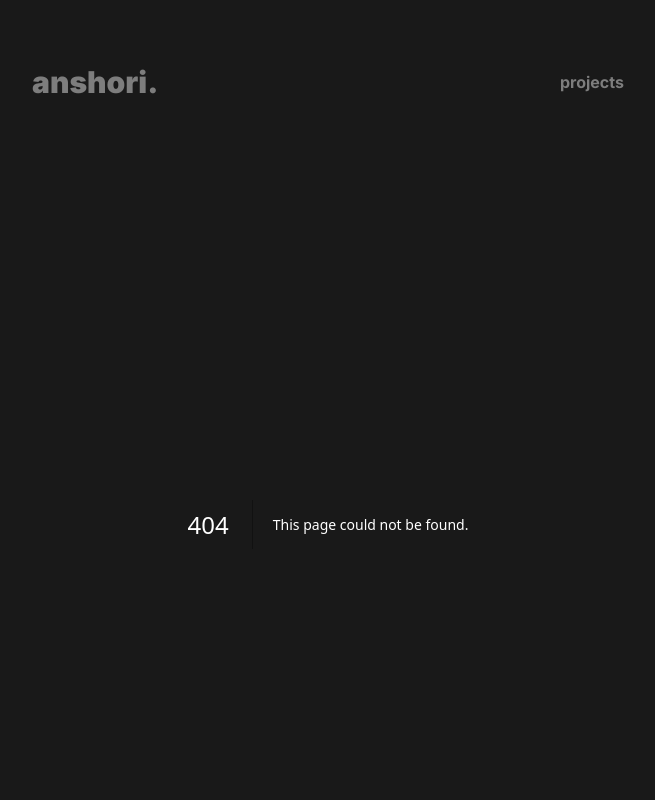
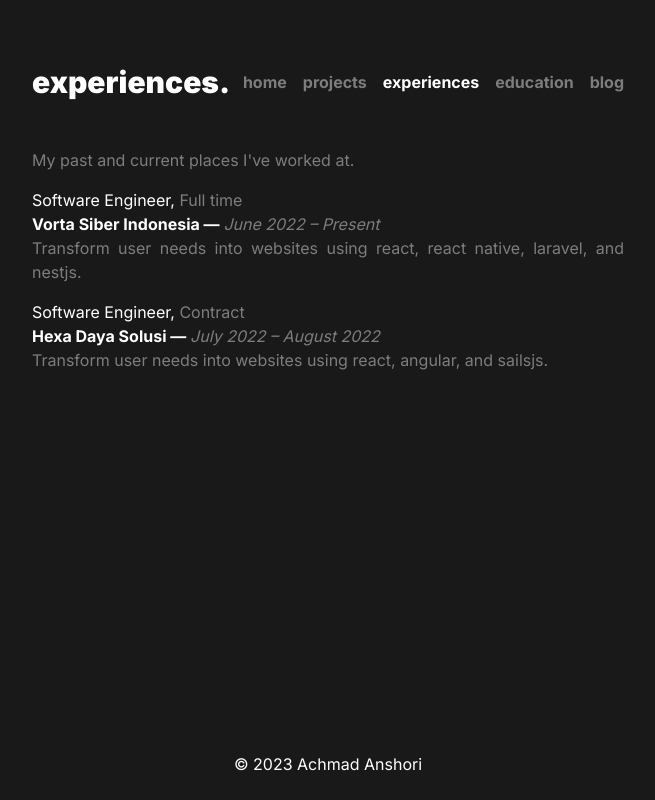
Before and after one commit to anshoriacc/anshori.co, a Next.js app: page /experiences in a window 1280 px wide. Before the commit this address had no page. Shown: the top 800 px of the page, without its empty margins (312-967 px from the left). Built offline with nearby package versions, Linux system fonts and the light colour scheme.

Commit message:
update: split into some pages

```diff
--- /dev/null
+++ b/src/app/blog/page.tsx
@@ -0,0 +1,12 @@
+const BlogPage: React.FC = () => {
+  return (
+    <main className="p-6 flex-1 flex flex-col gap-4">
+      {/* title */}
+      <div className="flex flex-col gap-2">
+        <h2 className="text-gray-500">This is coming really soon.</h2>
+      </div>
+    </main>
+  );
+};
+
+export default BlogPage;
--- /dev/null
+++ b/src/app/education/page.tsx
@@ -0,0 +1,25 @@
+const EducationPage: React.FC = () => {
+  return (
+    <main className="p-6 flex-1 flex flex-col gap-4">
+      {/* title */}
+      <div className="flex flex-col gap-2">
+        <h2 className="text-gray-500">
+          The places where I took my academic degree.
+        </h2>
+      </div>
+
+      {/* content */}
+      <div className="list relative">
+        <div>
+          <h3 className="font-bold">Computer Science, Bachelor Degree</h3>
+          <h4>
+            Universitas Brawijaya —{" "}
+            <span className="font-normal italic text-gray-500">2023</span>
+          </h4>
+        </div>
+      </div>
+    </main>
+  );
+};
+
+export default EducationPage;
--- a/src/components/home/Experiences.tsx
+++ b/src/app/experiences/page.tsx
@@ -28,15 +28,15 @@ const experiences: TExperience[] = [
   },
 ];
 
-const Experiences: React.FC = () => {
+const ExperiencesPage: React.FC = () => {
   return (
-    <section className="mt-4 flex flex-col gap-2">
-      {/* section title */}
-      <h2 className="h2-page text-2xl font-black" id="experiences">
-        experiences.
-      </h2>
+    <main className="p-6 flex-1 flex flex-col gap-4">
+      {/* title */}
+      <div className="flex flex-col gap-2">
+        <h2 className="text-gray-500">My past and current places I&apos;ve worked at.</h2>
+      </div>
 
-      {/* experiences */}
+      {/* content */}
       {experiences.map((experience, index) => (
         <div key={index} className="list relative">
           <h3>
@@ -52,8 +52,8 @@ const Experiences: React.FC = () => {
           <p className="text-gray-500 text-justify">{experience.description}</p>
         </div>
       ))}
-    </section>
+    </main>
   );
 };
 
-export default Experiences;
+export default ExperiencesPage;
--- a/src/app/page.tsx
+++ b/src/app/page.tsx
@@ -12,9 +12,6 @@ const HomePage: React.FC = () => {
       <ClockWrapper />
       <Introduction />
       <Social />
-      <Projects />
-      <Experiences />
-      <Education />
       <Spotify />
     </main>
   );
--- a/src/app/projects/page.tsx
+++ b/src/app/projects/page.tsx
@@ -69,9 +69,6 @@ const ProjectsPage: React.FC = () => {
     <main className="p-6 flex-1 flex flex-col gap-4">
       {/* title */}
       <div className="flex flex-col gap-2">
-        <h1 className="text-3xl font-black" id="projects">
-          projects.
-        </h1>
         <h2 className="text-gray-500">The projects I&apos;ve worked.</h2>
       </div>
 
--- a/src/components/Header.tsx
+++ b/src/components/Header.tsx
@@ -3,23 +3,23 @@
 import { usePathname } from "next/navigation";
 import Link from "next/link";
 
-const navLinks = [{ href: "/projects", label: "projects" }];
+const navLinks = [
+  { href: "/", label: "home", title: "anshori" },
+  { href: "/projects", label: "projects", title: "projects" },
+  { href: "/experiences", label: "experiences", title: "experiences" },
+  { href: "/education", label: "education", title: "education" },
+  { href: "/blog", label: "blog", title: "blog" },
+];
 
 const Header: React.FC = () => {
   const pathname = usePathname();
 
   return (
     <header className="p-6 flex justify-between items-center">
-      <Link
-        href="/"
-        className={`text-3xl font-black transition-all ${
-          pathname !== "/" ? "text-gray-500 hover:text-white" : ""
-        }`}
-        id="header"
-      >
-        anshori.
+      <Link href="/" className="text-3xl font-black text-white">
+        {navLinks.find((link) => link.href === pathname)?.title}.
       </Link>
-      <nav className="flex gap-4 text-gray-500 font-bold">
+      <nav className="hidden sm:flex gap-4 text-gray-500 font-bold">
         {navLinks.map((link) => {
           const isActive = link.href === pathname;
           return (
--- a/src/components/home/Education.tsx
+++ /dev/null
@@ -1,23 +0,0 @@
-const Education: React.FC = () => {
-  return (
-    <section className="mt-4 flex flex-col gap-2">
-      {/* section title */}
-      <h2 className="h2-page text-2xl font-black" id="education">
-        education.
-      </h2>
-
-      {/* education */}
-      <div className="list relative">
-        <div>
-          <h3 className="font-bold">Computer Science, Bachelor Degree</h3>
-          <h4>
-            Universitas Brawijaya —{" "}
-            <span className="font-normal italic text-gray-500">2023</span>
-          </h4>
-        </div>
-      </div>
-    </section>
-  );
-};
-
-export default Education;
--- a/src/components/home/Projects.tsx
+++ /dev/null
@@ -1,30 +0,0 @@
-import Link from "next/link";
-
-import { projects } from "@/app/projects/page";
-import Project from "../Project";
-
-const Projects: React.FC = () => {
-  return (
-    <section className="mt-4 flex flex-col gap-2">
-      {/* section title */}
-      <div className="flex gap-4 items-center">
-        <h2 className="h2-page text-2xl font-black" id="projects">
-          projects.
-        </h2>
-        <Link
-          href="projects"
-          className="text-gray-500 hover:text-white underline"
-        >
-          more
-        </Link>
-      </div>
-
-      {/* projects */}
-      {projects.slice(0, 3).map((project, index) => (
-        <Project key={index} data={project} />
-      ))}
-    </section>
-  );
-};
-
-export default Projects;
```
